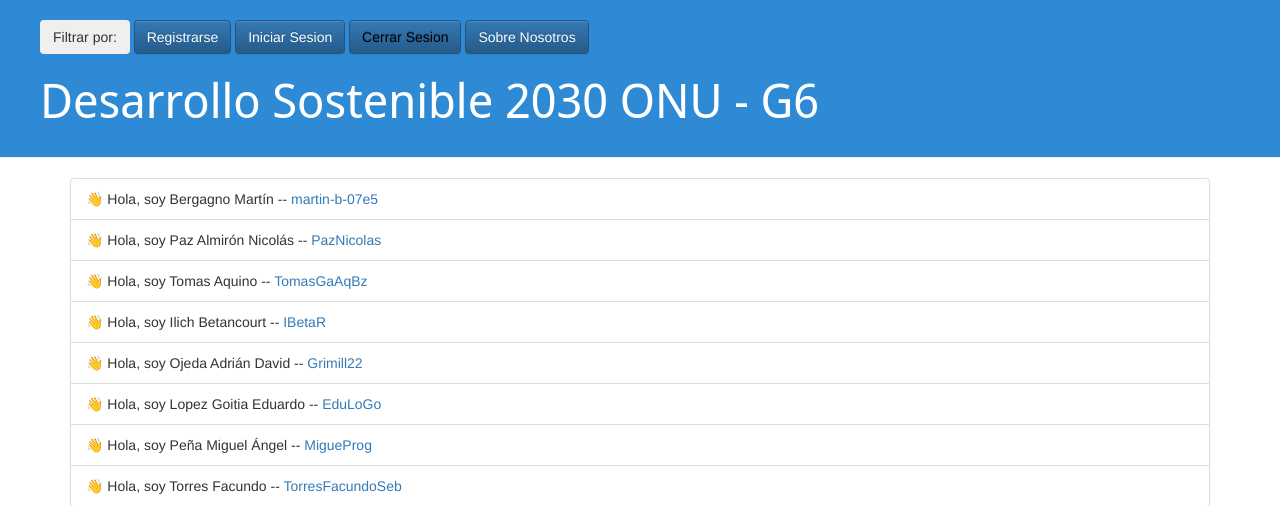
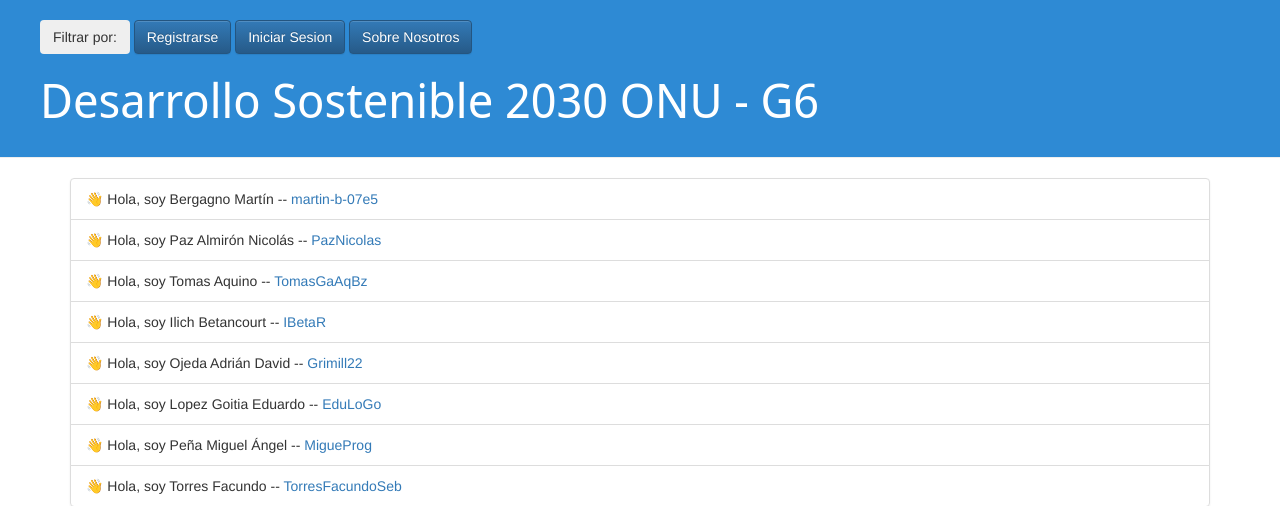
Before and after one commit to PazNicolas/blog_g6, a Django app: page /about_us/ in a window 1280 px wide. Shown: the top 506 px of the page. Run offline with Django 3.2, Linux system fonts and the light colour scheme; some libraries are stand-ins or nearby versions.

Commit message:
Mejorado botones login/logout y su funcionamiento

```diff
--- a/mysite/blog/templates/blog/base.html
+++ b/mysite/blog/templates/blog/base.html
@@ -30,9 +30,9 @@
 
                 </ul>
             </div>
-            <a class="btn btn-primary" href="{% url 'register' %}" role="button">Registrarse</a>
-            <a class="btn btn-primary" href="{% url 'login' %}" role="button">Iniciar Sesion</a>
-            <a class="btn btn-primary" href="{% url 'logout' %}" role="button" style="color:black;">Cerrar Sesion</a>
+            {%if not user.is_authenticated%}<a class="btn btn-primary" href="{% url 'register' %}" role="button">Registrarse</a>{% endif %}
+            <a class="btn btn-primary" href="{% url 'login' %}" role="button">Iniciar Sesion</a> {%if user.is_authenticated %}
+            <a class="btn btn-primary" href="{% url 'logout' %}" role="button" style="color:black;">Cerrar Sesion</a> {% endif %}
             <a class="btn btn-primary" href="{% url 'about_us' %}">Sobre Nosotros</a>
             <h1><a href="/">Desarrollo Sostenible 2030 ONU - G6</a></h1>
         </div>
```
Also changed, not shown: mysite/db.sqlite3.
